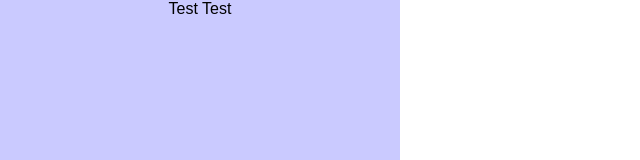
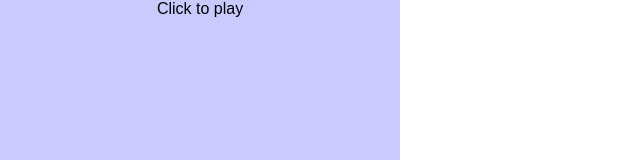
Before and after one commit to aparcanapavel/cine, a React (Create React App) app: page / in a window 1280 px wide. Shown: the top 160 px of the page, without its empty margins (0-640 px from the left). Built offline with nearby package versions, Linux system fonts and the light colour scheme.

Commit message:
trying to get window obj

```diff
--- a/src/App.js
+++ b/src/App.js
@@ -6,9 +6,26 @@ import './App.css';
  */
 
 function App() {
+  // const video = document.querySelector("video");
+
+  const handlePlay = (ele) => {
+    // ele.play();
+    console.log("ele",ele);
+  }
+
   return (
     <div className="App">
-      Test Test
+      <button
+        onClick={(e) => {
+          e.preventDefault();
+          console.log("cool")
+          const currentWindow = window.getCurrent();
+          console.log("currentWindow",currentWindow);
+          const video = document.querySelector("video");
+          debugger;
+          handlePlay(video);
+        }}
+      >Click to play</button>
     </div>
   );
 }
```
Also changed, not shown: public/manifest.json.
